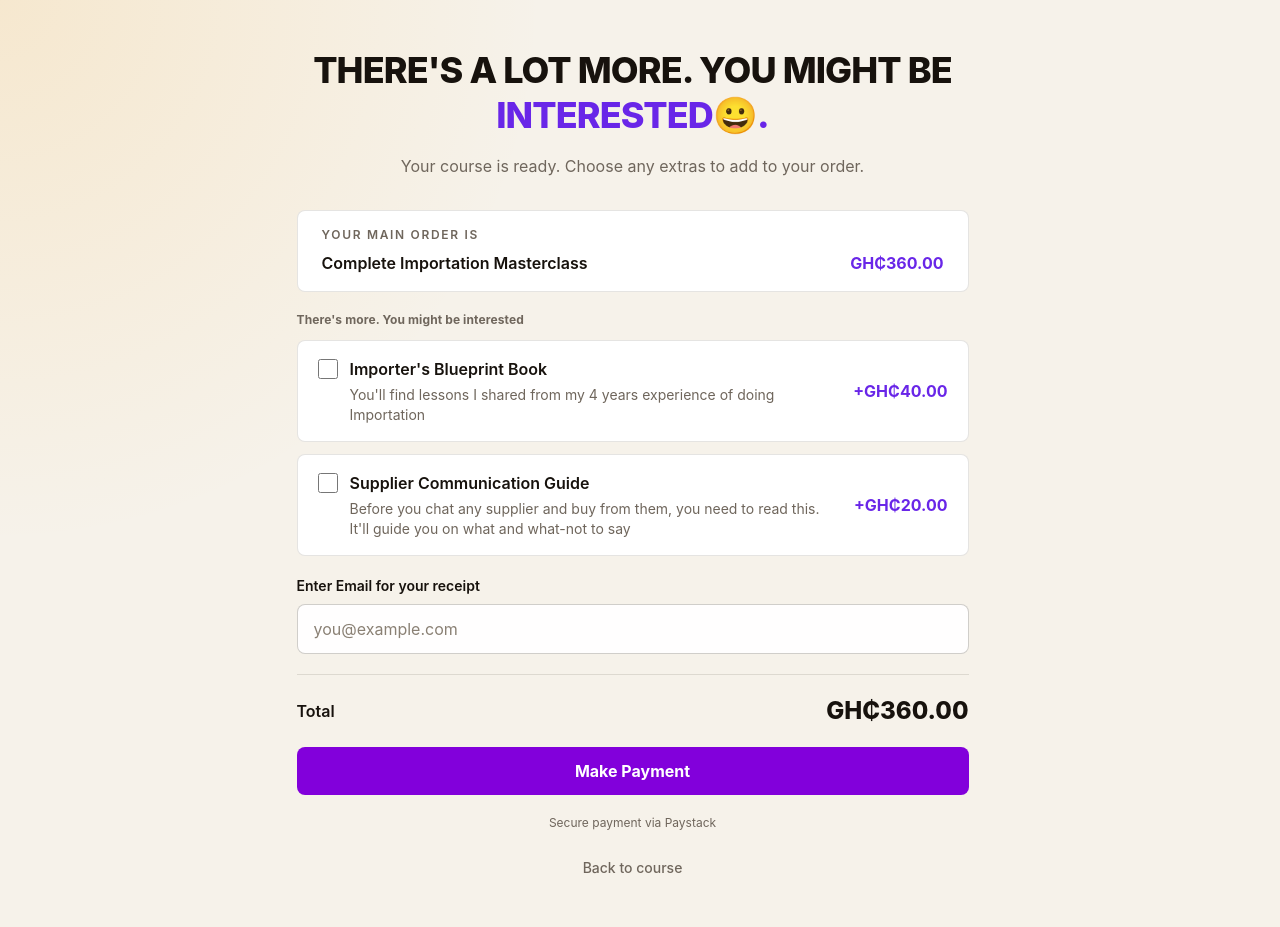
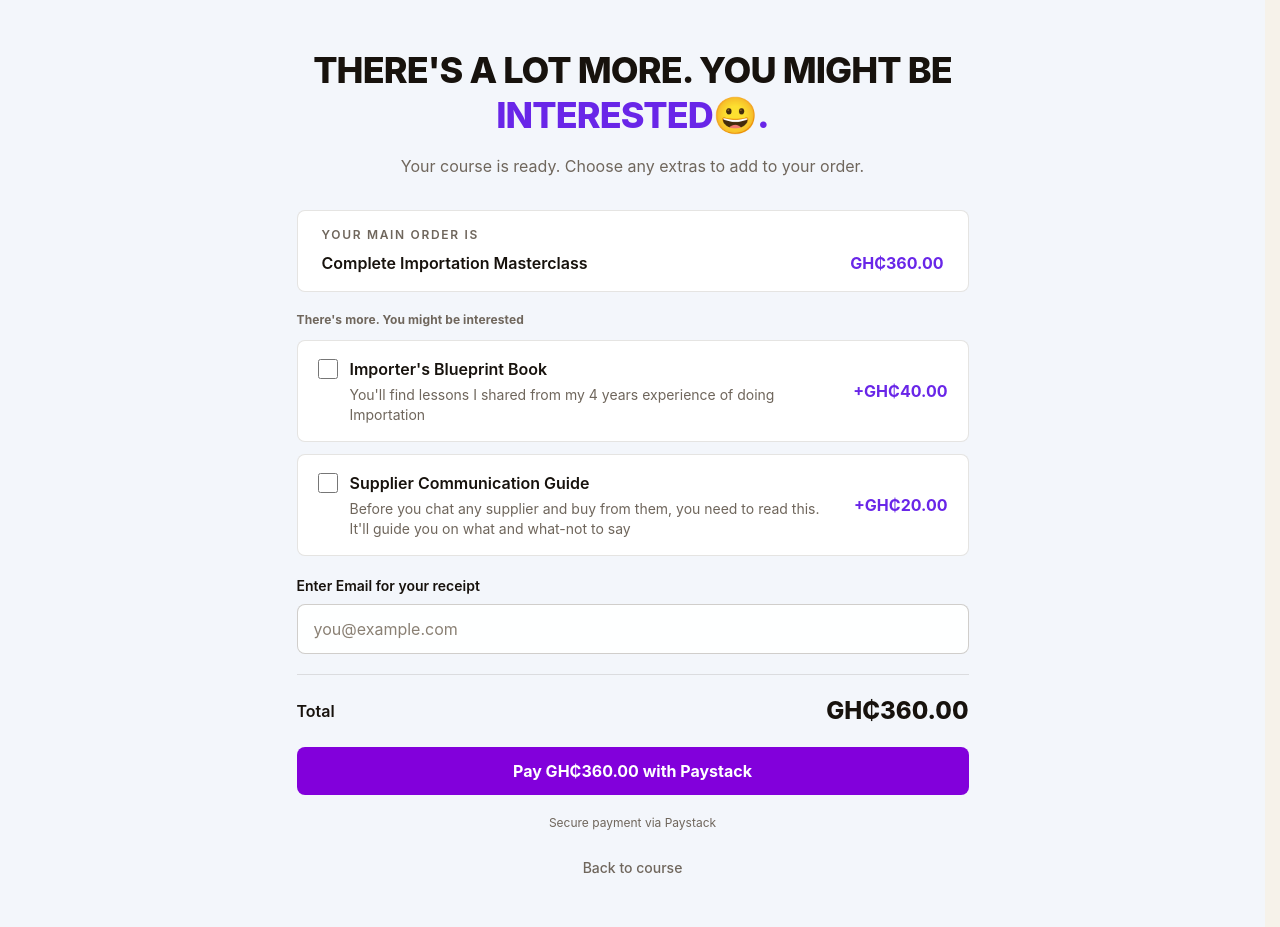
Before and after one commit to MrEben/importwithbusydev, a React (Vite) app: page /upsell in a window 1280 px wide. Built offline with nearby package versions, Linux system fonts and the light colour scheme.

Commit message:
updated rthw css

```diff
--- a/src/pages/UpsellPage.jsx
+++ b/src/pages/UpsellPage.jsx
@@ -77,7 +77,7 @@ export default function UpsellPage() {
   }
 
   return (
-    <main className="min-h-screen bg-[var(--lms-page)] px-4 py-8 font-sans text-[var(--text)] sm:px-6 sm:py-12">
+    <main className="min-h-screen bg-[#F3F6FB] px-4 py-8 font-sans text-[var(--text)] sm:px-6 sm:py-12">
       <MetaPixel />
       <section className="mx-auto max-w-2xl">
         <header className="mb-8 text-center">
@@ -175,7 +175,7 @@ export default function UpsellPage() {
             disabled={isStartingPayment}
             className="inline-flex min-h-12 w-full items-center justify-center rounded-lg bg-purple-700 px-6 py-3 font-bold text-white transition hover:bg-orange-700 focus:outline-none focus:ring-2 focus:ring-purple-500 focus:ring-offset-2 focus:ring-offset-[var(--page-bg)] disabled:cursor-wait disabled:opacity-60"
           >
-            {isStartingPayment ? "Connecting to Paystack..." : "Make Payment"}
+            {isStartingPayment ? "Connecting to Paystack..." : `Pay ${formatGhs(total)} with Paystack`}
           </button>
           <p className="text-center text-xs text-[var(--text-muted)]">Secure payment via Paystack</p>
         </form>
```
